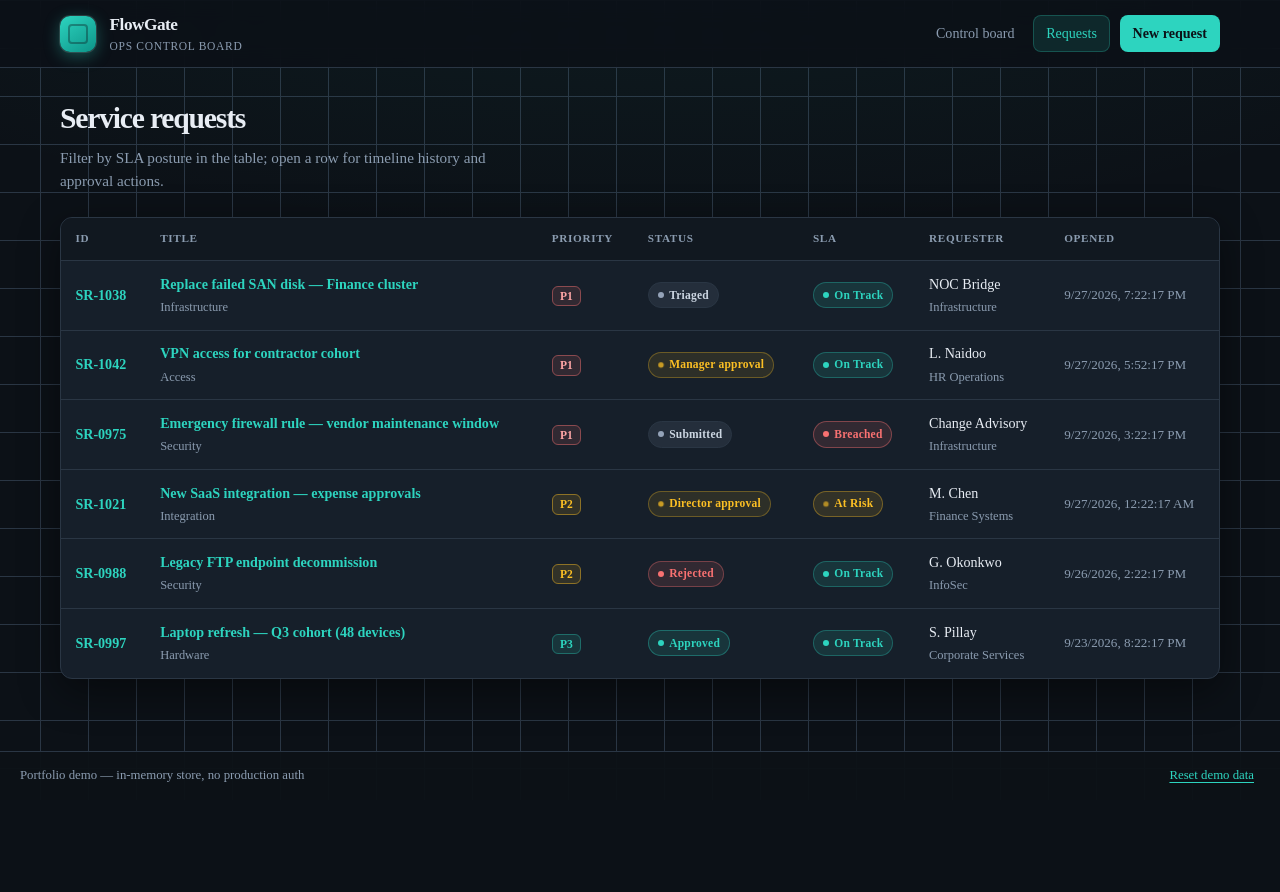
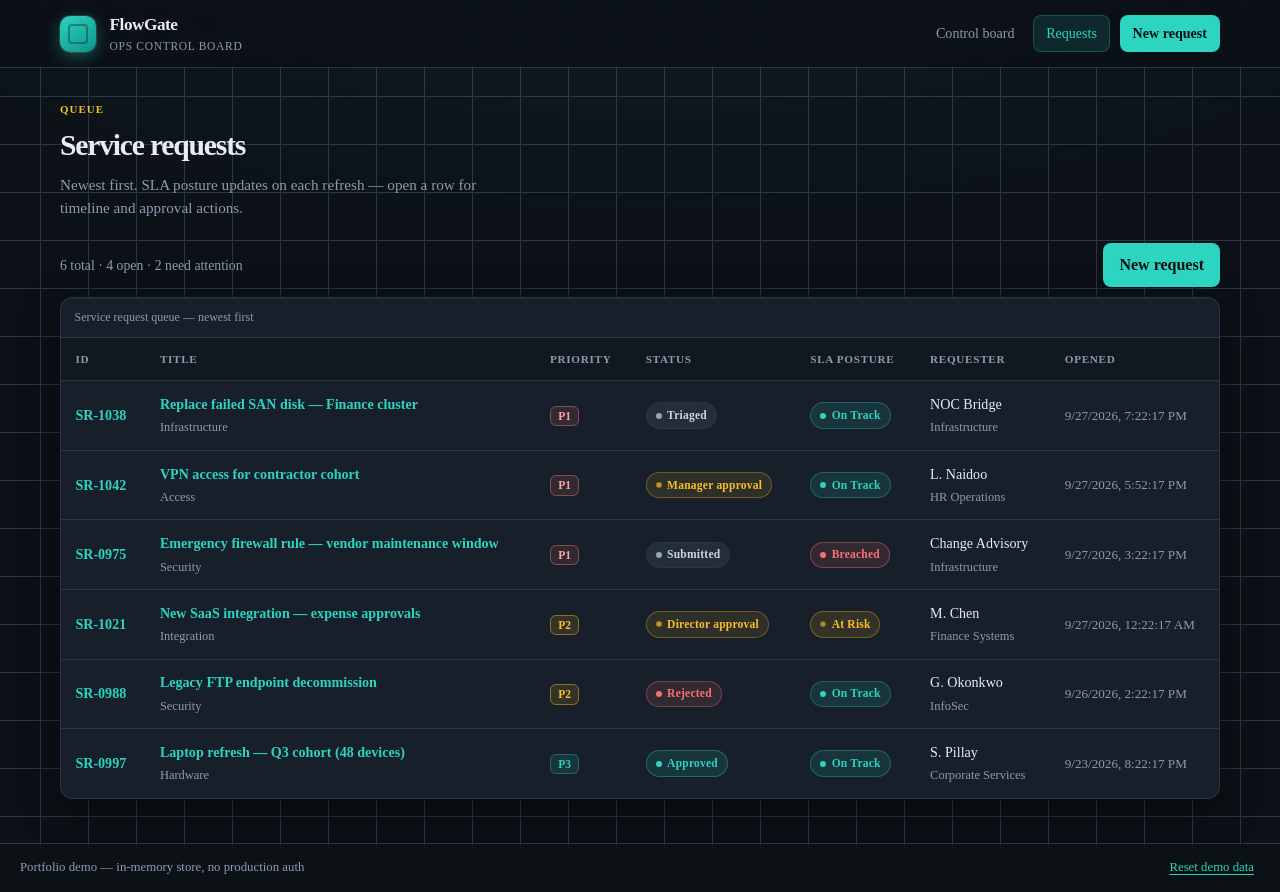
Before and after one commit to jah-guide/flowgate, a Next.js app: page /requests in a window 1280 px wide. Before the commit the page ends 800 px from the top, so only its background shows below. Built offline with nearby package versions, Linux system fonts and the light colour scheme.

Commit message:
ui: improve requests list table and queue toolbar

```diff
--- a/src/app/requests/page.tsx
+++ b/src/app/requests/page.tsx
@@ -1,15 +1,28 @@
+import Link from "next/link";
 import { AppShell } from "@/components/AppShell";
 import { RequestTable } from "@/components/RequestTable";
+import { getSlaStatus } from "@/lib/sla";
 import { listRequests } from "@/lib/store";
 
 export default function RequestsPage() {
   const requests = listRequests();
+  const open = requests.filter((r) => r.status !== "approved" && r.status !== "rejected");
+  const atRisk = open.filter((r) => getSlaStatus(r) === "at_risk" || getSlaStatus(r) === "breached");
 
   return (
     <AppShell
+      eyebrow="Queue"
       title="Service requests"
-      subtitle="Filter by SLA posture in the table; open a row for timeline history and approval actions."
+      subtitle="Newest first. SLA posture updates on each refresh — open a row for timeline and approval actions."
     >
+      <div className="table-toolbar">
+        <p className="muted" style={{ margin: 0 }}>
+          {requests.length} total · {open.length} open · {atRisk.length} need attention
+        </p>
+        <Link href="/requests/new" className="button">
+          New request
+        </Link>
+      </div>
       <RequestTable requests={requests} />
     </AppShell>
   );
--- a/src/components/RequestTable.tsx
+++ b/src/components/RequestTable.tsx
@@ -3,11 +3,22 @@ import { SlaBadge } from "./SlaBadge";
 import { StatusBadge } from "./StatusBadge";
 import type { ServiceRequest } from "@/lib/types";
 
-export function RequestTable({ requests }: { requests: ServiceRequest[] }) {
+export function RequestTable({
+  requests,
+  compact,
+  caption = "Service request queue — newest first",
+}: {
+  requests: ServiceRequest[];
+  compact?: boolean;
+  caption?: string;
+}) {
   if (!requests.length) {
     return (
       <div className="empty">
-        <p>No service requests yet.</p>
+        <div className="empty-icon" aria-hidden>
+          ◇
+        </div>
+        <p>No service requests in the queue yet.</p>
         <Link href="/requests/new" className="button">
           Create the first request
         </Link>
@@ -18,15 +29,20 @@ export function RequestTable({ requests }: { requests: ServiceRequest[] }) {
   return (
     <div className="table-wrap">
       <table className="data-table">
+        <caption>{caption}</caption>
         <thead>
           <tr>
             <th>ID</th>
             <th>Title</th>
             <th>Priority</th>
             <th>Status</th>
-            <th>SLA</th>
+            <th>SLA posture</th>
+            {!compact && (
+              <>
                 <th>Requester</th>
                 <th>Opened</th>
+              </>
+            )}
           </tr>
         </thead>
         <tbody>
@@ -52,11 +68,15 @@ export function RequestTable({ requests }: { requests: ServiceRequest[] }) {
               <td>
                 <SlaBadge request={r} />
               </td>
+              {!compact && (
+                <>
                   <td>
                     {r.requester}
                     <span className="muted">{r.department}</span>
                   </td>
                   <td className="nowrap">{new Date(r.createdAt).toLocaleString()}</td>
+                </>
+              )}
             </tr>
           ))}
         </tbody>
```
Lines whose indentation alone changed are shown as unchanged.
